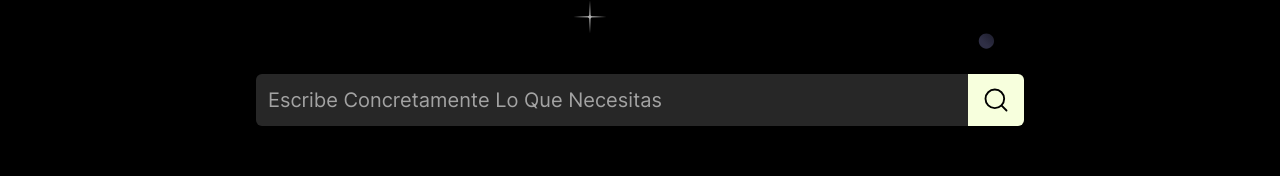
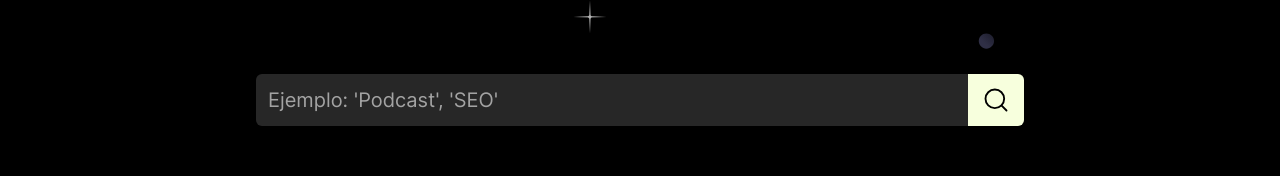
Before and after one commit to realcuesn/spytools, a Nuxt app: page /search in a window 1280 px wide. Shown: the part 198-374 px from the top of the page. Built offline with nearby package versions, Linux system fonts and the light colour scheme; no server answers; the database is empty.

Commit message:
fix: modified placeholder of search page

```diff
--- a/pages/search.vue
+++ b/pages/search.vue
@@ -5,7 +5,7 @@
         <input
           class="text-[#f7ffdd] bg-[#272727] outline-none py-3 pl-3 text-left rounded-l-md capitalize text-sm w-full sm:text-xl placeholder:text-[#A3A3A3]"
           type="text"
-          placeholder="Escribe concretamente lo que necesitas"
+          placeholder="Ejemplo: 'Podcast', 'SEO'"
           v-model="textValue"
         />
         <button
```
